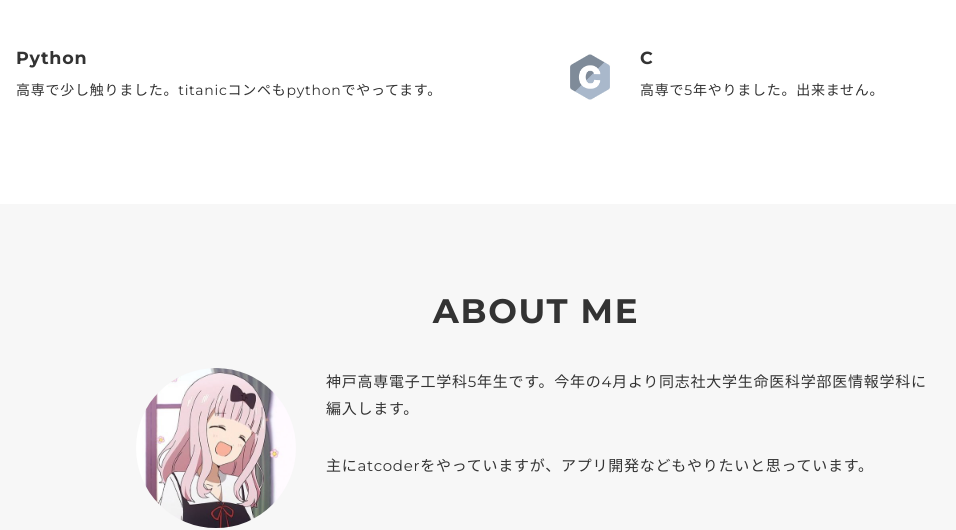
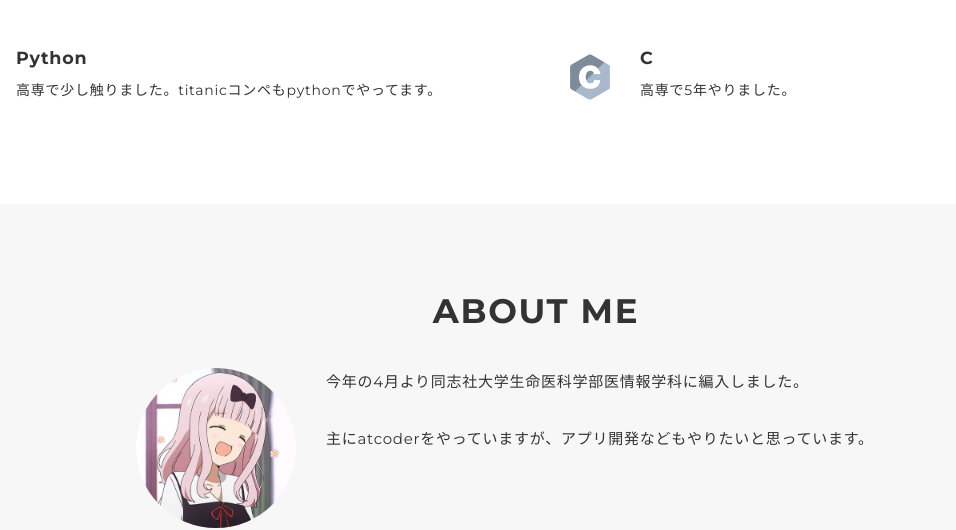
Before and after one commit to seipan/seipan.github.io, a plain HTML site: page index.html in a window 1280 px wide. Shown: the part 1563-2093 px from the top of the page, 104-1060 px from the left. Drawn offline with nearby package versions, Linux system fonts and the light colour scheme.

Commit message:
Update index.html

```diff
--- a/index.html
+++ b/index.html
@@ -48,7 +48,7 @@
           <p class="mv-title">SHOTARO YAMASAKI</p>
           <p class="mv-subtitle">PORTFOLIO</p>
           <p class="mv-text">
-            神戸高専電子工学科<br class="sp-only">の学生です。<br>
+            同志社大学<br class="sp-only">の学生です。<br>
             主に<br class="sp-only">競プロなどをやっています。<br>
           </p>
         </div>
@@ -114,7 +114,7 @@
               <div class="skill-body">
                 <h3 class="skill-name">C</h3>
                 <p class="skill-text">
-                  高専で5年やりました。出来ません。</p>
+                  高専で5年やりました。</p>
               </div>
             </div>
           </div>
@@ -132,7 +132,7 @@
             </p>
             <div class="profile-body">
               <p>
-                神戸高専電子工学科5年生です。今年の4月より同志社大学生命医科学部医情報学科に編入します。
+                今年の4月より同志社大学生命医科学部医情報学科に編入しました。
               </p>
               <p>
                 主にatcoderをやっていますが、アプリ開発などもやりたいと思っています。
```
